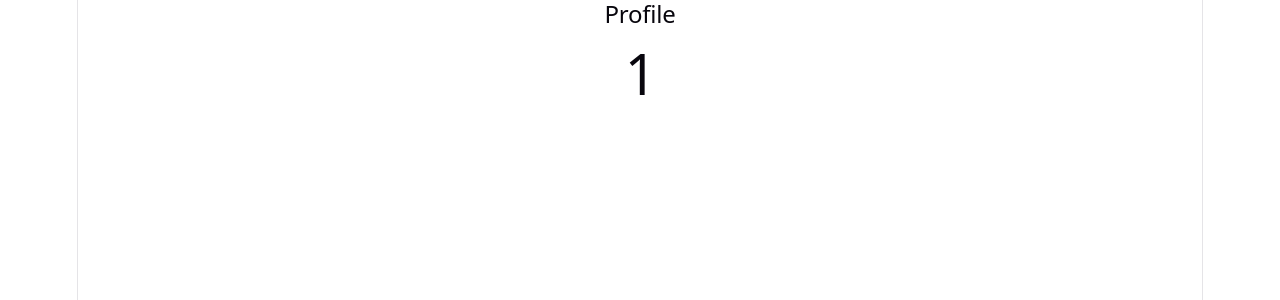
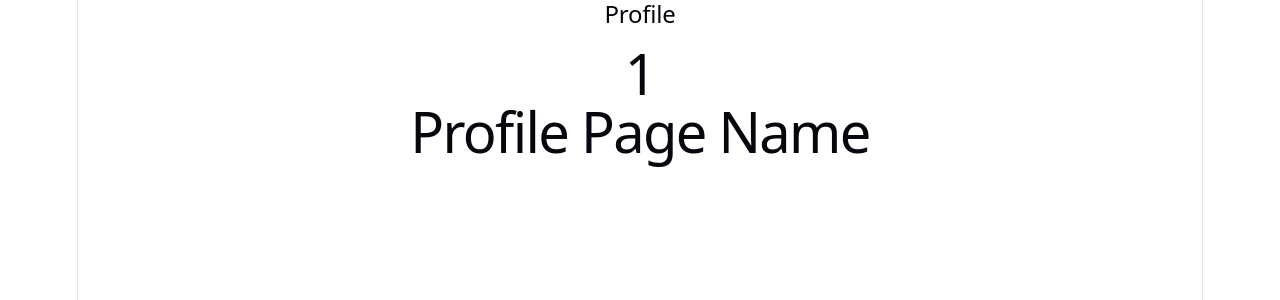
Before and after one commit to Jitesh596/Class-1_Web_Dev_2, a React (Vite) app in the folder reactapp/: page /profile/1 in a window 1280 px wide. Shown: the top 300 px of the page. Built offline with nearby package versions, Linux system fonts and the light colour scheme.

Commit message:
04-05-26 (PM)

```diff
--- a/reactapp/src/component/Profile.jsx
+++ b/reactapp/src/component/Profile.jsx
@@ -1,9 +1,10 @@
-import React from 'react'
+import React, { useContext } from 'react'
 import { useParams } from 'react-router-dom'
+import { UserContext } from '../UserContext'
 
-function Profile({name}) {
-
-  const {username}=useParams()
+function Profile() {
+    const name=useContext(UserContext)
+    const {username}=useParams()
   return (
     <div>
       <h2>Profile</h2>
```
